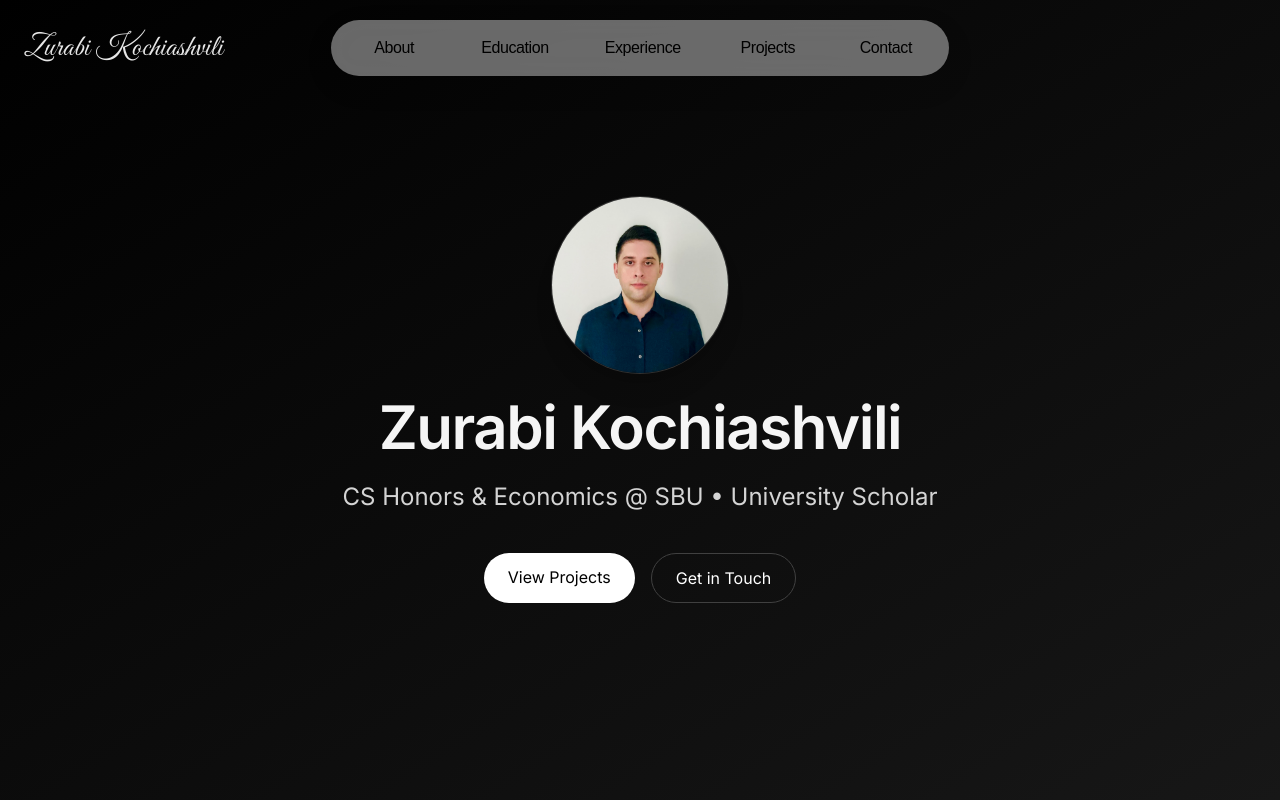
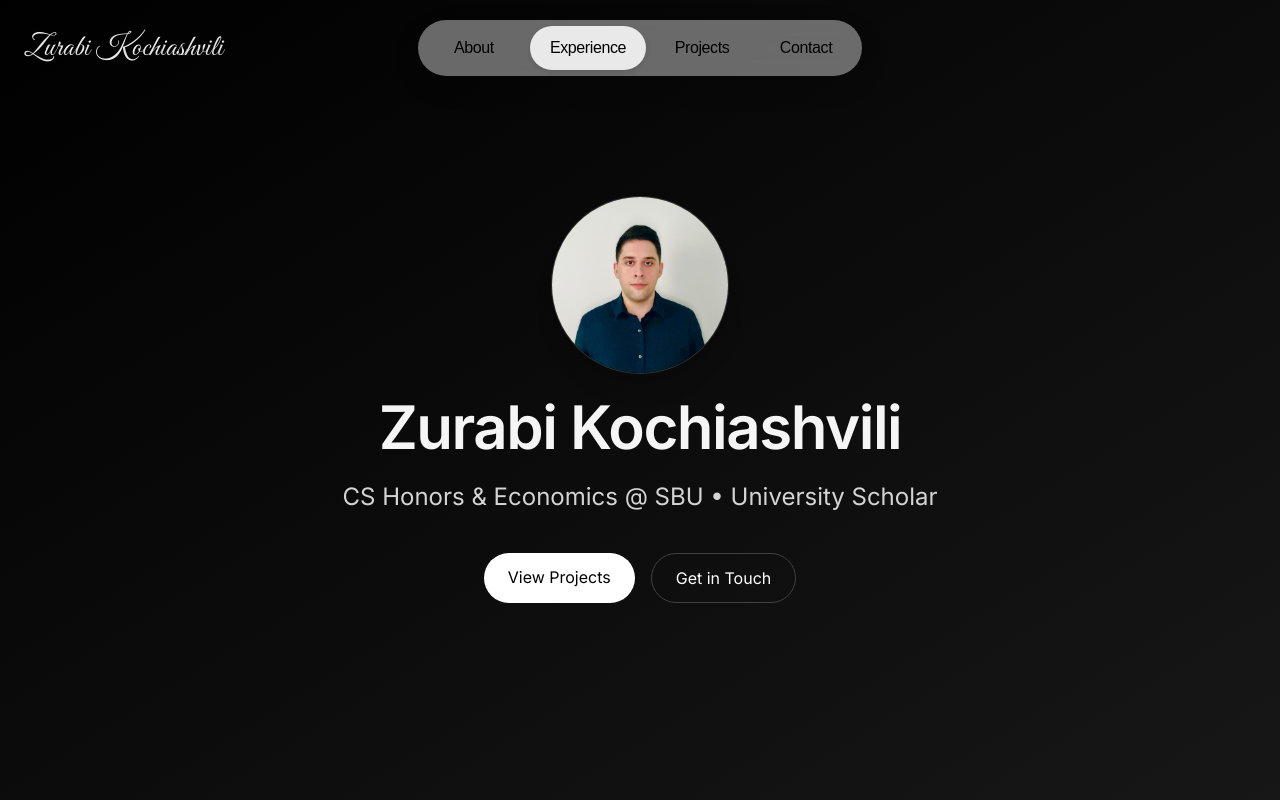
Before and after one commit to Zurab1K/portfolio, a React (Create React App) app: page / in a window 1280 px wide. Shown: the top 800 px of the page. Built offline with nearby package versions, Linux system fonts and the light colour scheme.

Commit message:
Fix Header component and remove Education section; add mobile menu functionality

```diff
--- a/src/App.js
+++ b/src/App.js
@@ -5,7 +5,6 @@ import Hero from "./components/Hero";
 import About from "./components/About";
 import Experience from "./components/Experience";
 import Projects from "./components/Projects";
-import Education from "./components/Education";
 import Contact from "./components/Contact";
 import Footer from "./components/Footer";
 import ScrollToTopButton from "./components/ScrollToTopButton";
@@ -40,7 +39,6 @@ export default function App() {
           <Header introActive={showIntro} />
           <Hero />
           <About />
-          <Education />
           <Experience />
           <Projects />
           <Contact />
--- a/src/components/Header.jsx
+++ b/src/components/Header.jsx
@@ -1,10 +1,13 @@
-import { useEffect, useState } from "react";
+import { useEffect, useRef, useState } from "react";
 import { motion } from "framer-motion";
+import { Menu, X } from "lucide-react";
 
-const links = ["About", "Education", "Experience", "Projects", "Contact"];
+const links = ["About", "Experience", "Projects", "Contact"];
 
 export default function Header({ introActive = false }) {
   const [active, setActive] = useState(null);
+  const [mobileOpen, setMobileOpen] = useState(false);
+  const manualRef = useRef(0);
 
   useEffect(() => {
     const handleHash = () => {
@@ -23,56 +26,116 @@ export default function Header({ introActive = false }) {
     const sectionConfig = [
       { id: "hero", name: null },
       { id: "about", name: "About" },
-      { id: "education", name: "Education" },
       { id: "experience", name: "Experience" },
       { id: "projects", name: "Projects" },
       { id: "contact", name: "Contact" },
     ];
-    const ratios = {};
-    const observer = new IntersectionObserver(
-      (entries) => {
-        entries.forEach((entry) => {
-          ratios[entry.target.id] = entry.intersectionRatio;
-        });
-        const heroRatio = ratios.hero || 0;
-        if (heroRatio >= 0.35) {
-          setActive(null);
+
+    let ticking = false;
+    const updateActive = () => {
+      const now = performance.now();
+      if (now - manualRef.current < 900) {
+        ticking = false;
         return;
       }
-        const best = sectionConfig
-          .filter((s) => s.id !== "hero")
-          .map((s) => ({ ...s, ratio: ratios[s.id] || 0 }))
-          .sort((a, b) => b.ratio - a.ratio)[0];
-        if (best && best.ratio > 0.15) {
-          setActive(best.name);
+      const targetY = window.scrollY + window.innerHeight * 0.35;
+      let next = null;
+      for (const section of sectionConfig) {
+        const el = document.getElementById(section.id);
+        if (!el) continue;
+        const top = el.offsetTop;
+        const bottom = top + el.offsetHeight;
+        if (targetY >= top && targetY < bottom) {
+          next = section.name;
+          break;
         }
-      },
-      { threshold: [0.1, 0.25, 0.35, 0.5, 0.75] }
-    );
-    sectionConfig.forEach((section) => {
-      const el = document.getElementById(section.id);
-      if (el) observer.observe(el);
-    });
-    return () => observer.disconnect();
+      }
+      setActive(next);
+      ticking = false;
+    };
+
+    const handleScroll = () => {
+      if (ticking) return;
+      ticking = true;
+      requestAnimationFrame(updateActive);
+    };
+
+    updateActive();
+    window.addEventListener("scroll", handleScroll, { passive: true });
+    window.addEventListener("resize", handleScroll);
+    return () => {
+      window.removeEventListener("scroll", handleScroll);
+      window.removeEventListener("resize", handleScroll);
+    };
   }, []);
 
+  const handleActivate = (name) => {
+    manualRef.current = performance.now();
+    setActive(name);
+  };
+
   const itemClass =
-    "relative inline-flex items-center justify-center px-5 sm:px-6 py-2.5 text-base font-medium tracking-tight transition-colors duration-300 ease-in-out";
+    "relative inline-flex items-center justify-center px-4 sm:px-5 py-2.5 text-sm sm:text-base font-medium tracking-tight transition-colors duration-300 ease-in-out";
 
   return (
     <header className="fixed inset-x-0 top-4 z-50 pointer-events-none">
-      <div className="relative w-full flex items-center justify-center px-4 sm:px-6" style={{ height: "64px" }}>
+      <div
+        className="relative w-full flex items-center justify-between gap-3 px-4 sm:px-6"
+        style={{ height: "64px" }}
+      >
         <motion.a
           href="#hero"
-          className="pointer-events-auto absolute inset-y-0 left-4 sm:left-6 flex items-center signature-script text-2xl sm:text-3xl leading-none text-white/90 hover:text-white transition-colors"
+          className="pointer-events-auto flex-shrink-0 signature-script text-2xl sm:text-3xl leading-none text-white/90 hover:text-white transition-colors z-10"
           style={{ opacity: introActive ? 0 : 1, transition: "opacity 500ms ease" }}
           layoutId="signature-name"
         >
           Zurabi Kochiashvili
         </motion.a>
-        <nav className="pointer-events-auto">
+
+        {/* Nav for large screens (centered) */}
+        <div className="hidden lg:flex pointer-events-auto absolute inset-0 justify-center items-center">
+          <NavPill
+            links={links}
+            active={active}
+            setActive={handleActivate}
+            itemClass={itemClass}
+            minWidth={96}
+          />
+        </div>
+
+        <button
+          onClick={() => setMobileOpen((p) => !p)}
+          className="pointer-events-auto flex lg:hidden items-center text-white/90 hover:text-white transition-colors"
+          aria-label="Toggle navigation"
+        >
+          {mobileOpen ? <X size={22} /> : <Menu size={22} />}
+        </button>
+
+        {mobileOpen && (
+          <motion.nav
+            className="pointer-events-auto lg:hidden absolute top-full mt-3 right-4 sm:right-6 z-50"
+            initial={{ opacity: 0, y: -6 }}
+            animate={{ opacity: 1, y: 0 }}
+            exit={{ opacity: 0, y: -6 }}
+          >
+            <MobileMenu
+              links={links}
+              active={active}
+              setActive={handleActivate}
+              itemClass={itemClass}
+            />
+          </motion.nav>
+        )}
+      </div>
+    </header>
+  );
+}
+
+function NavPill({ links, active, setActive, itemClass, minWidth }) {
+  return (
     <motion.div
-            className="relative flex items-center gap-2 rounded-full overflow-hidden"
+      layout
+      className="relative flex items-center gap-1.5 sm:gap-2 rounded-full overflow-hidden no-scrollbar overflow-x-auto"
       style={{
         padding: "6px 8px",
         background: "rgba(229,229,229,0.45)",
@@ -83,23 +146,25 @@ export default function Header({ introActive = false }) {
       }}
       initial={{ opacity: 0, y: -12 }}
       animate={{ opacity: 1, y: 0 }}
-            transition={{ duration: 0.7, ease: "easeOut" }}
+      transition={{ duration: 0.5, ease: "easeOut" }}
     >
       {links.map((link) => {
         const isActive = active === link;
         return (
-                <a
+          <motion.a
+            layout
             key={link}
             href={`#${link.toLowerCase()}`}
             onClick={() => setActive(link)}
             className={`${itemClass} ${isActive ? "text-black" : "text-black"}`}
-                  style={{ minWidth: 110, fontFamily: '"Helvetica Now", sans-serif' }}
+            style={{ minWidth, fontFamily: '"Helvetica Now", sans-serif' }}
+            data-minwidth="nav-item"
           >
             {isActive && (
               <motion.span
                 layoutId="nav-active"
                 className="absolute inset-0 rounded-full"
-                      transition={{ type: "spring", stiffness: 240, damping: 26 }}
+                transition={{ type: "spring", stiffness: 220, damping: 24 }}
                 style={{
                   backgroundColor: "rgba(245,245,245,0.92)",
                   boxShadow: "0 2px 5px rgba(0,0,0,0.12)",
@@ -107,12 +172,51 @@ export default function Header({ introActive = false }) {
               />
             )}
             <span className="relative">{link}</span>
-                </a>
+          </motion.a>
         );
       })}
     </motion.div>
-        </nav>
-      </div>
-    </header>
   );
 }
+
+function MobileMenu({ links, active, setActive, itemClass }) {
+  return (
+    <motion.div
+      layout
+      className="flex flex-col gap-2 rounded-2xl overflow-hidden"
+      style={{
+        padding: "6px 8px",
+        background: "rgba(229,229,229,0.45)",
+        boxShadow: "0 10px 28px rgba(0,0,0,0.12)",
+        backdropFilter: "blur(14px)",
+        WebkitBackdropFilter: "blur(14px)",
+        borderRadius: "18px",
+        minWidth: "140px",
+        alignItems: "stretch",
+      }}
+    >
+      {links.map((link) => {
+        const isActive = active === link;
+        return (
+          <motion.a
+            key={link}
+            layout
+            href={`#${link.toLowerCase()}`}
+            onClick={() => setActive(link)}
+            className={`${itemClass} w-full justify-center ${isActive ? "text-black" : "text-black"}`}
+            style={{
+              minWidth: "100%",
+              fontFamily: '"Helvetica Now", sans-serif',
+              borderRadius: "9999px",
+              padding: "9px 12px",
+              backgroundColor: isActive ? "rgba(245,245,245,0.95)" : "transparent",
+              boxShadow: isActive ? "0 2px 5px rgba(0,0,0,0.12)" : "none",
+            }}
+          >
+            <span className="relative">{link}</span>
+          </motion.a>
+        );
+      })}
+    </motion.div>
+  );
+}
--- a/src/index.css
+++ b/src/index.css
@@ -28,3 +28,12 @@ body {
   will-change: clip-path;
   filter: drop-shadow(0 6px 22px rgba(0, 0, 0, 0.45));
 }
+
+.no-scrollbar {
+  -ms-overflow-style: none;
+  scrollbar-width: none;
+}
+
+.no-scrollbar::-webkit-scrollbar {
+  display: none;
+}
```
Lines whose indentation alone changed are shown as unchanged.
